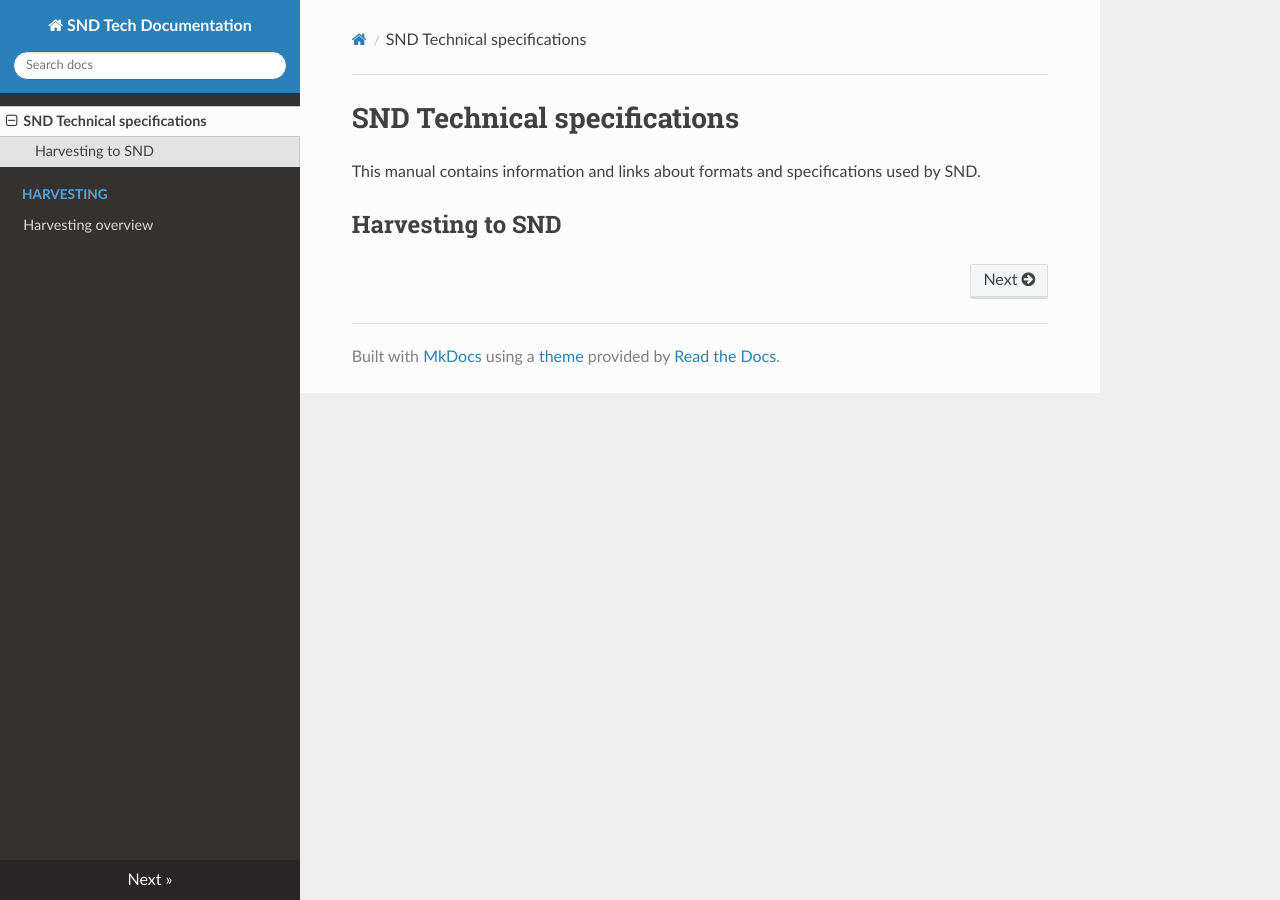
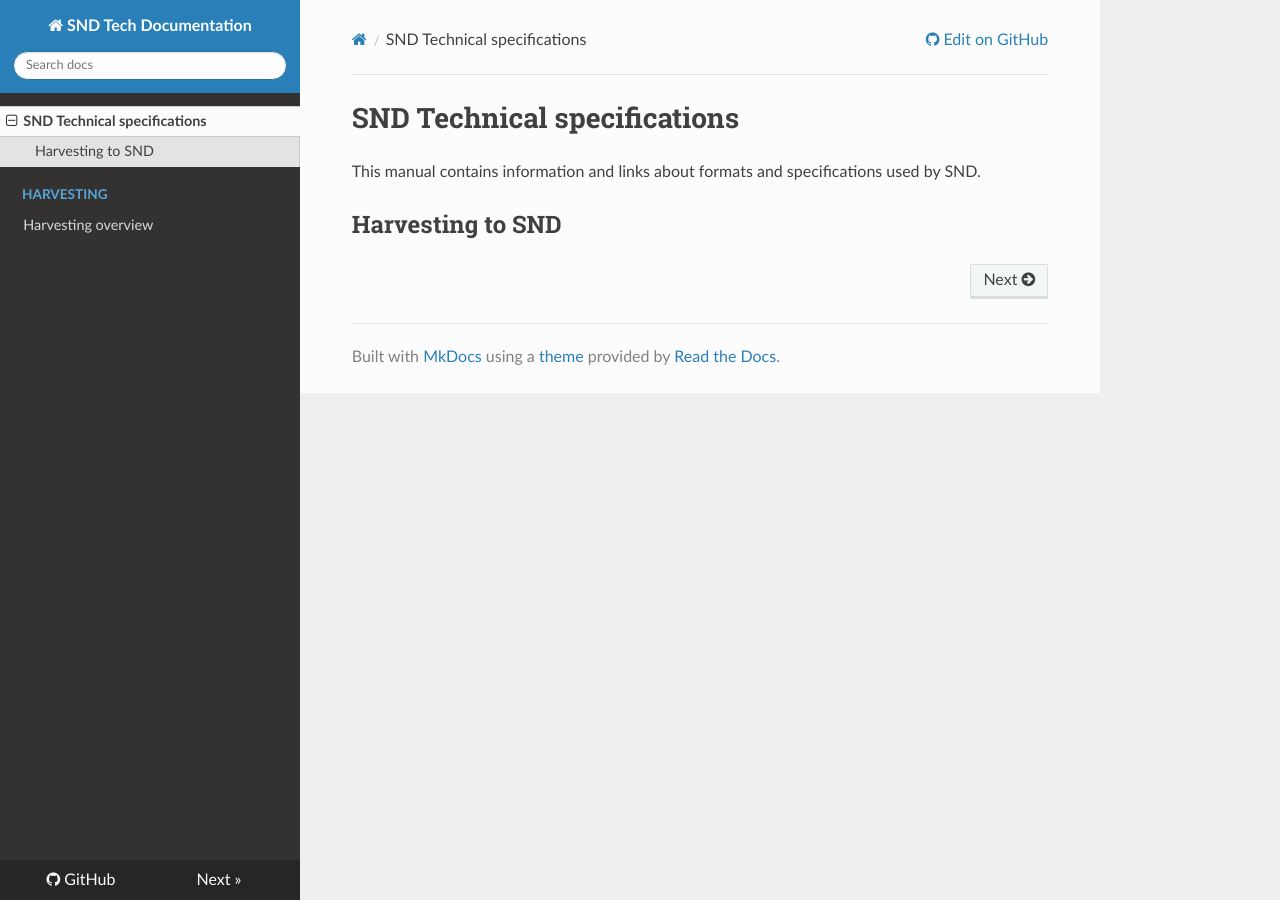
Before and after one commit to borsna/mkdocs-test, an MkDocs documentation site: the page built from docs/index.md, in a window 1280 px wide. Built offline with MkDocs 1.6.1, drawn with Linux system fonts in a browser that asks for light colours; nearby versions of some CDN libraries; part of the change alters nothing that is shown.

Commit message:
Update mkdocs.yml

```diff
--- a/mkdocs.yml
+++ b/mkdocs.yml
@@ -1,2 +1,3 @@
 site_name: SND Tech Documentation
 theme: readthedocs
+repo_url: https://github.com/borsna/mkdocs-test/
```
